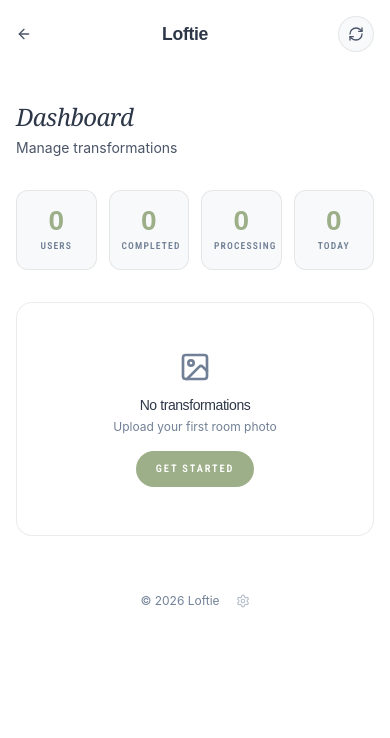
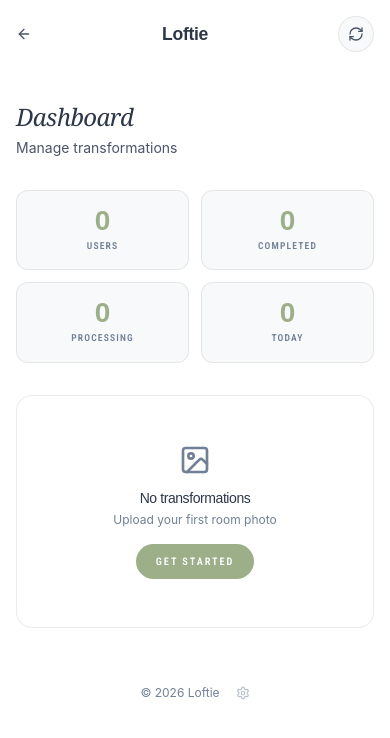
Before and after one commit to grayhaven7/LoftieAI, a Next.js app: page /admin in a window 390 px wide. Shown: the top 738 px of the page. Built offline with nearby package versions, Linux system fonts and the light colour scheme; a web font is replaced by a local one.

Commit message:
Responsive fixes: admin stats grid 2col mobile, dashboard email no max-width

```diff
--- a/src/app/admin/page.tsx
+++ b/src/app/admin/page.tsx
@@ -179,7 +179,7 @@ export default function AdminPage() {
         </motion.div>
 
         {/* Stats */}
-        <motion.div initial={{ opacity: 0, y: 15 }} animate={{ opacity: 1, y: 0 }} transition={{ delay: 0.1 }} className="grid grid-cols-4 gap-3 mb-8">
+        <motion.div initial={{ opacity: 0, y: 15 }} animate={{ opacity: 1, y: 0 }} transition={{ delay: 0.1 }} className="grid grid-cols-2 sm:grid-cols-4 gap-3 mb-8">
           {stats.map((stat, i) => (
             <div key={i} className="stat-card">
               <div className="stat-value text-[var(--color-accent)]">{stat.value}</div>
--- a/src/app/dashboard/page.tsx
+++ b/src/app/dashboard/page.tsx
@@ -159,7 +159,7 @@ export default function DashboardPage() {
                           </span>
                         )}
                         {t.userEmail && (
-                          <span className="flex items-center gap-1 truncate max-w-[150px]">
+                          <span className="flex items-center gap-1 truncate min-w-0">
                             {t.userEmail}
                           </span>
                         )}
```
